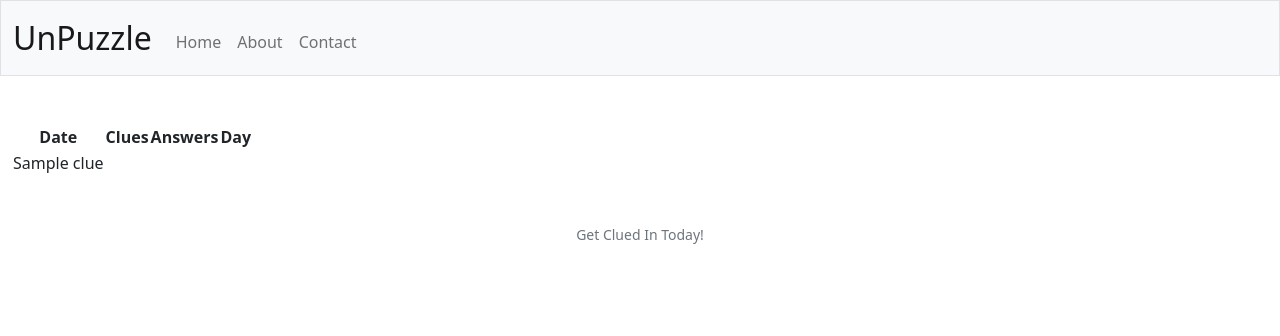
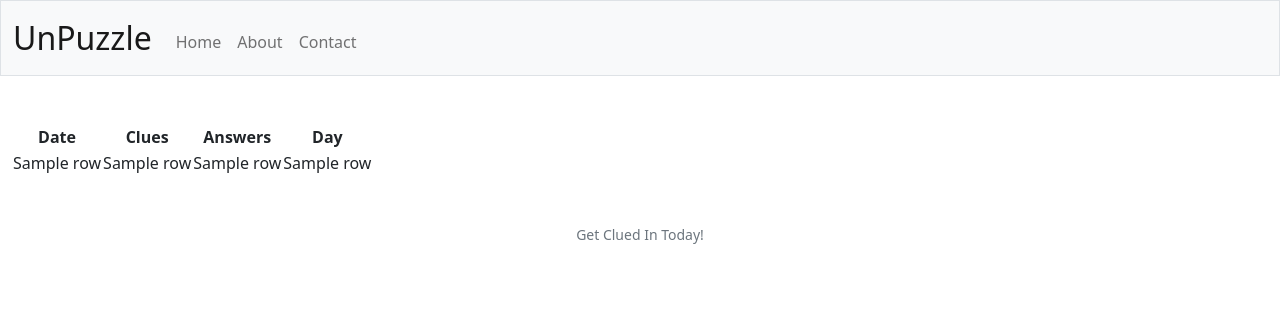
Before and after one commit to ajigarjian/Unpuzzle, a Flask app: template templates/index.html in a window 1280 px wide. Shown: the top 336 px of the page. Run offline with Flask 2, Linux system fonts and the light colour scheme; the template is opened without the code that fills it: most values are stand-ins (such as "Sample title", 1, 10 or a date in 2020).

Commit message:
Fourth commit

```diff
--- a/app.py
+++ b/app.py
@@ -8,13 +8,16 @@ app = Flask(__name__)
 
 # Configure CS50 Library to use SQLite database
 db = sqlite3.connect('pairs.db', check_same_thread=False)
+cursor = db.cursor()
 
 @app.route("/")
 def index():
     """Show home page of UnPuzzle"""
 
-    rows = db.execute("SELECT answer FROM general LIMIT 10")
-    rows = rows.fetchall()
+
+    rows = []
+    for row in cursor.execute("SELECT * FROM general"):
+        rows.append(row)
     return render_template("index.html", rows=rows)
 
 if __name__ == "__main__":
--- a/templates/index.html
+++ b/templates/index.html
@@ -17,8 +17,10 @@
         <tbody>
                 {% for row in rows %}
                     <tr class="home_row">
-                        <td> {{ row['clue'] }}  </td>
-
+                        <td> {{ row[1] }}  </td>
+                        <td> {{ row[2] }}  </td>
+                        <td> {{ row[3] }}  </td>
+                        <td> {{ row[4] }}  </td>
                     </tr>
                 {% endfor %}
         </tbody>
```
Also changed, not shown: static/styles.css (line endings or trailing spaces), 1 other file.
